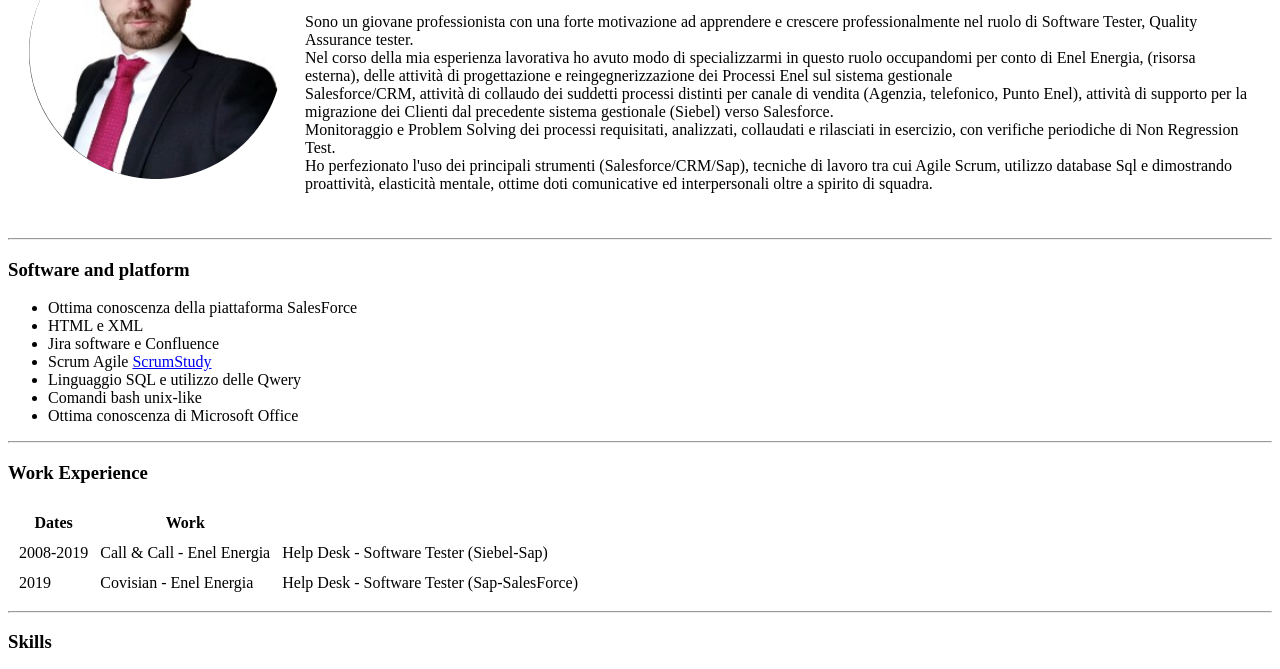
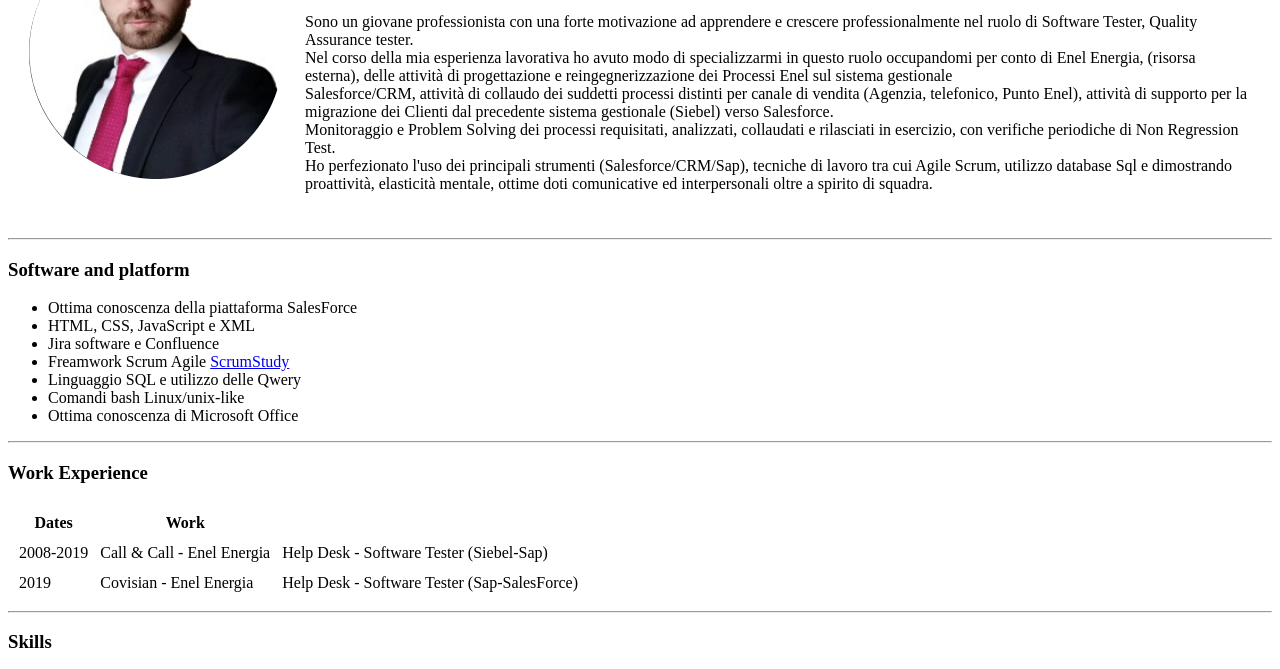
Before and after one commit to Gianoss/cv, a plain HTML site: page index.html in a window 1280 px wide. Shown: the part 130-799 px from the top of the page. Drawn offline with Linux system fonts and the light colour scheme.

Commit message:
Update index.html

```diff
--- a/index.html
+++ b/index.html
@@ -53,11 +53,11 @@
   <h3>Software and platform</h3>
   <ul>
     <li>Ottima conoscenza della piattaforma SalesForce</li>
-    <li>HTML e XML</li>
+    <li>HTML, CSS, JavaScript e XML</li>
     <li>Jira software e Confluence</li>
-    <li>Scrum Agile <a href="https://www.scrumstudy.com/">ScrumStudy</a></li>
+    <li>Freamwork Scrum Agile <a href="https://www.scrumstudy.com/">ScrumStudy</a></li>
     <li>Linguaggio SQL e utilizzo delle Qwery</li>
-    <li>Comandi bash unix-like</li>
+    <li>Comandi bash Linux/unix-like</li>
     <li>Ottima conoscenza di Microsoft Office</li>
   </ul>
   <hr>
```
